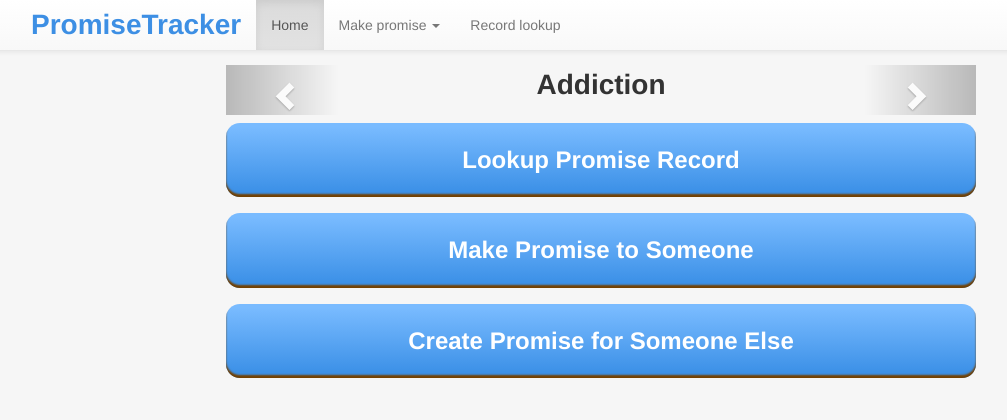
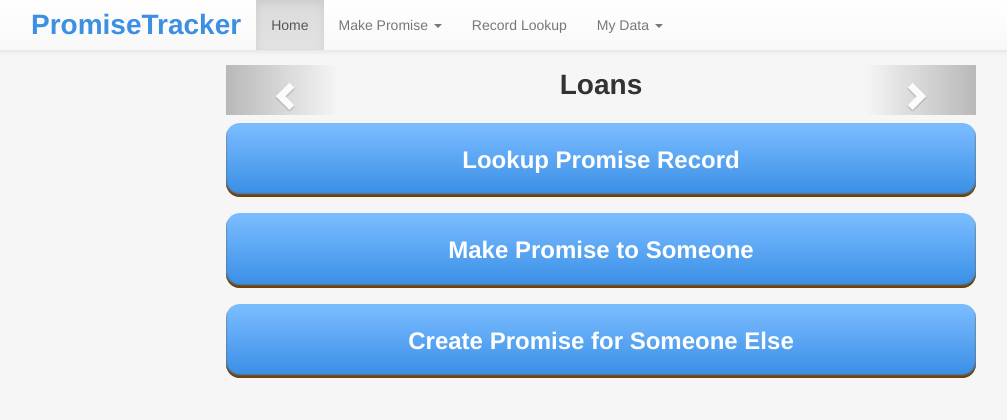
Before and after one commit to mccubbin/pt, a Django app: page / in a window 1280 px wide. Shown: the top 420 px of the page, without its empty margins (39-1046 px from the left). Run offline with Django 3.2, Linux system fonts and the light colour scheme; data that the repository does not hold is empty; some libraries are stand-ins or nearby versions.

Commit message:
Add navbar links for erase and changeprivacy

```diff
--- a/home/templates/includes/carousel.html
+++ b/home/templates/includes/carousel.html
@@ -22,6 +22,14 @@
 	<!-- Wrapper for slides -->
 	<div class="carousel-inner">
 		<div class="item active">
+			<p>No account required!</p>
+		</div>
+
+		<div class="item">
+			<p>Just use your email address.</p>
+		</div>
+
+		<div class="item">
 			<p>Appointments/Events</p>
 		</div>
 
--- a/home/templates/navbar.html
+++ b/home/templates/navbar.html
@@ -38,7 +38,7 @@
 					<a href="{% url 'home' %}">Home</a>
 				</li>
 				<li {% if request.path == '/make/' or request.path == '/send/' %} class="dropdown active" {% else %} class="dropdown" {% endif %}>
-					<a href="#" class="dropdown-toggle" data-toggle="dropdown" role="button" aria-haspopup="true" aria-expanded="false">Make promise <span class="caret"></span></a>
+					<a href="#" class="dropdown-toggle" data-toggle="dropdown" role="button" aria-haspopup="true" aria-expanded="false">Make Promise <span class="caret"></span></a>
 					<ul class="dropdown-menu">
 						<li>
 							<a href="/make">I am making a promise to someone</a>
@@ -49,7 +49,18 @@
 					</ul>
 				</li>
 				<li {% if request.path == '/record/' %} class="active" {% endif %}>
-					<a href="{% url 'record' %}">Record lookup</a>
+					<a href="{% url 'record' %}">Record Lookup</a>
+				</li>
+				<li {% if request.path == '/erase/' or request.path == '/changeprivacy/' %} class="dropdown active" {% else %} class="dropdown" {% endif %}>
+					<a href="#" class="dropdown-toggle" data-toggle="dropdown" role="button" aria-haspopup="true" aria-expanded="false">My Data <span class="caret"></span></a>
+					<ul class="dropdown-menu">
+						<li>
+							<a href="/erase">Erase my entire promise record</a>
+						</li>
+						<li>
+							<a href="/changeprivacy">Change privacy label for my promises</a>
+						</li>
+					</ul>
 				</li>
 			</ul>
 		</div><!--/.nav-collapse -->
```
